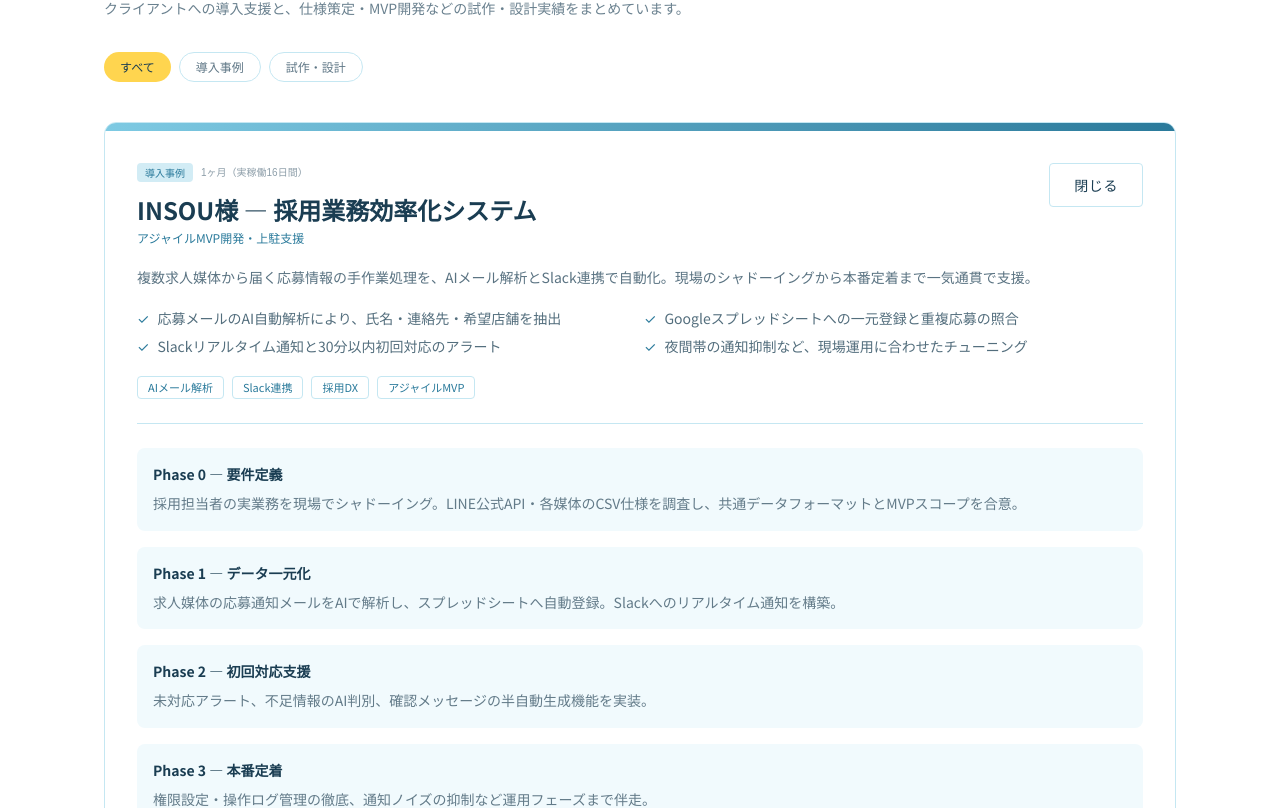
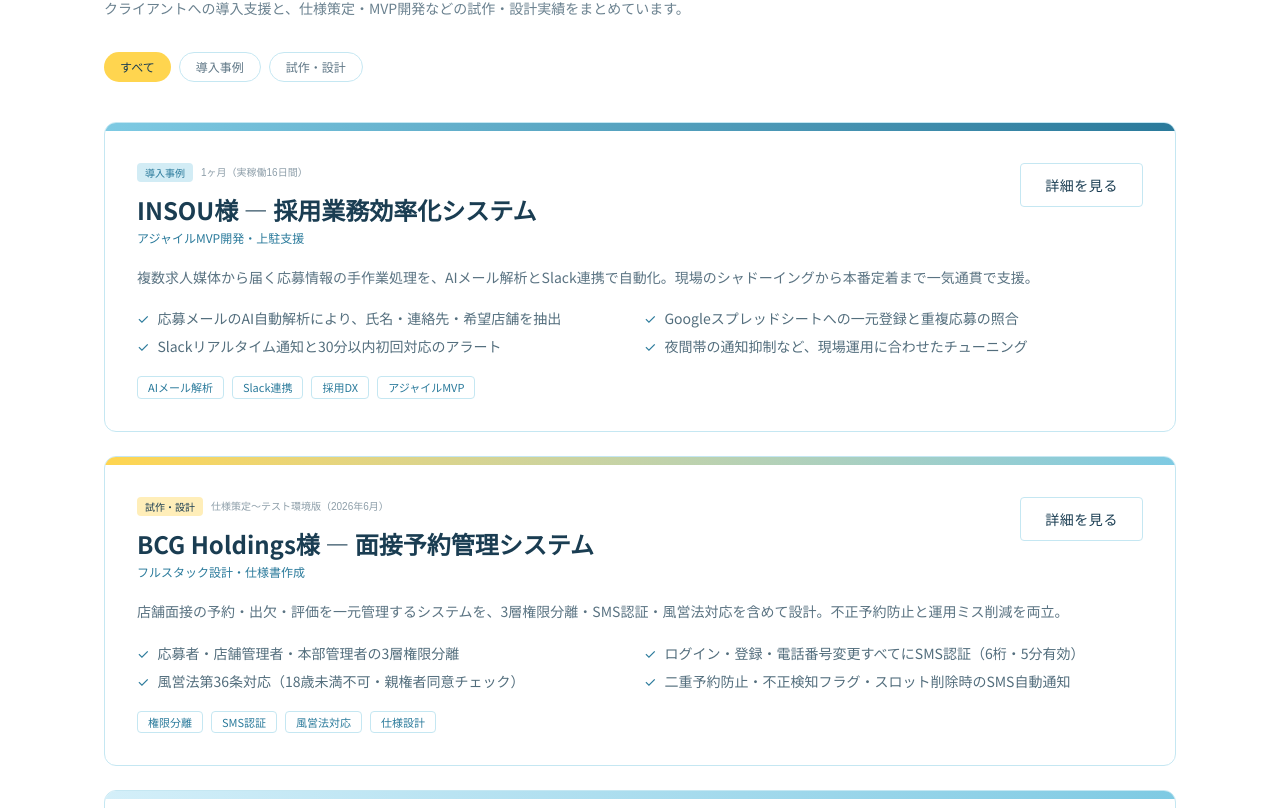
Before and after one commit to citronharu/homepage, a Next.js app: page / in a window 1280 px wide. Shown: the part 1992-2800 px from the top of the page. Built offline with nearby package versions, Linux system fonts and the light colour scheme; a web font is replaced by a local one.

Commit message:
Start with all case studies collapsed on page load.
INSOU case no longer expands by default on first visit.

Co-authored-by: Cursor <cursoragent@cursor.com>

```diff
--- a/components/Site.tsx
+++ b/components/Site.tsx
@@ -162,7 +162,7 @@ export default function Site() {
   const [contactLoading, setContactLoading] = useState(false);
   const [contactError, setContactError] = useState<string | null>(null);
   const [caseFilter, setCaseFilter] = useState<CaseFilter>("すべて");
-  const [expandedCase, setExpandedCase] = useState<string | null>(CASE_STUDIES[0]?.id ?? null);
+  const [expandedCase, setExpandedCase] = useState<string | null>(null);
   const [expandedService, setExpandedService] = useState<string | null>(null);
 
   const filteredCases =
```
Also changed, not shown: 1 other file (tests, documents, lock files or other folders).
